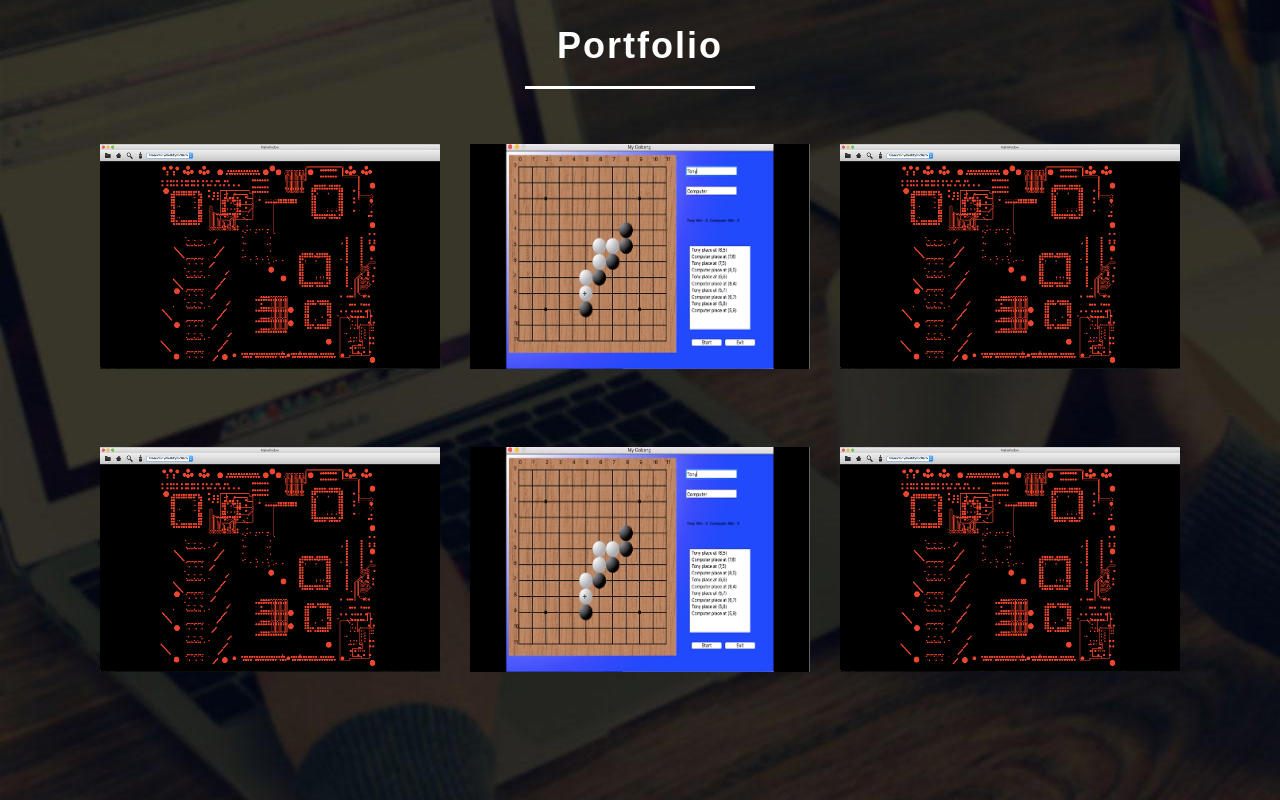
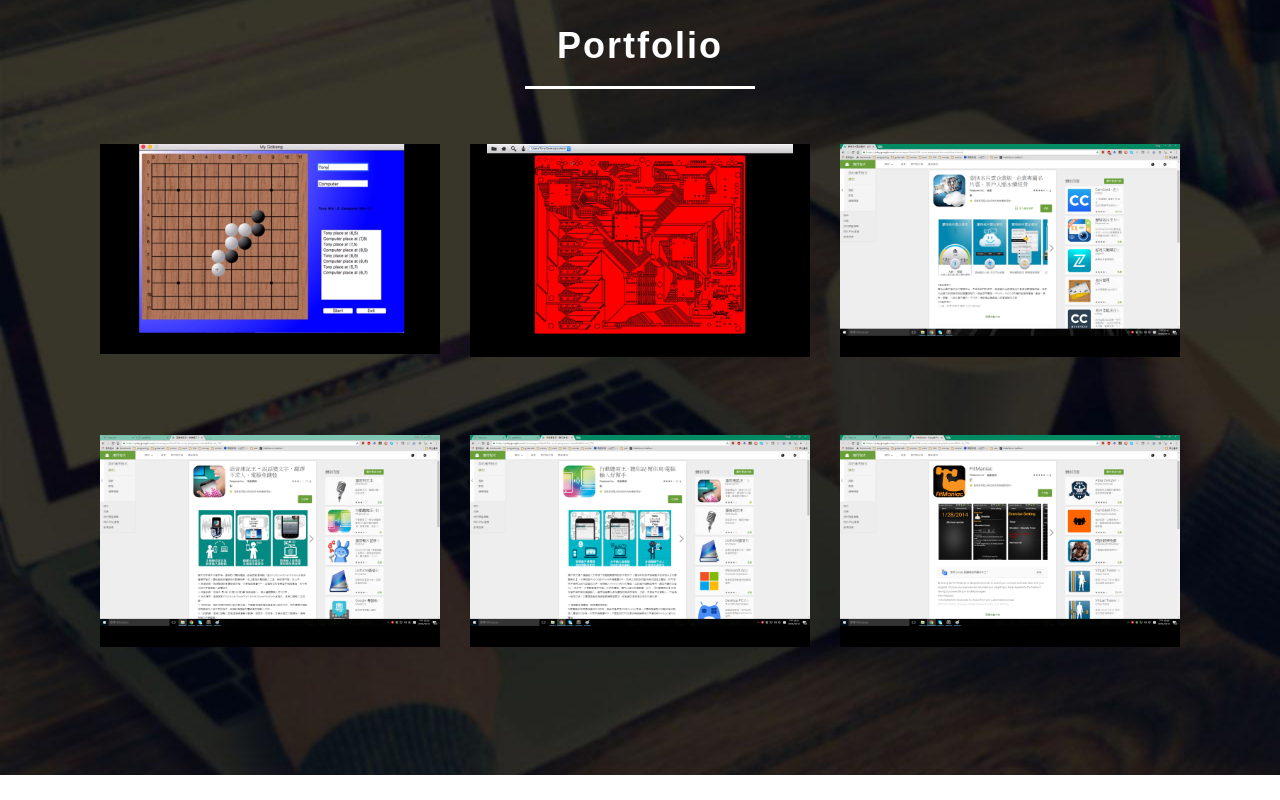
Before and after one commit to tonylin0826/tonylin0826.github.io, a website: page index.html in a window 1280 px wide. Shown: the part 1153-1953 px from the top of the page. After the commit the page ends 1928 px from the top, so only its background shows below. Drawn offline with nearby package versions, Linux system fonts and the light colour scheme.

Commit message:
add portfolio image

```diff
--- a/index.html
+++ b/index.html
@@ -118,26 +118,26 @@
 				</div>
 				<div class="row">
 					<div class="col-sm-4">
-						<img src="resources/asset/gbr/1.png" class="img-responsive " style="min-height: 225px;">
+						<img src="resources/asset/gobang/p1.png" class="img-responsive" >
 					</div>
 					<div class="col-sm-4">
-						<img src="resources/asset/gobang/1.png" class="img-responsive" style="min-height: 225px; ">
+						<img src="resources/asset/gbr/p1.png" class="img-responsive ">
 					</div>
 					<div class="col-sm-4">
-						<img src="resources/asset/gbr/1.png" class="img-responsive  " style="min-height: 225px; ">
+						<img src="resources/asset/wcc/p1.png" class="img-responsive " >
 					</div>
 
 				</div>
-
 				<div class="row">
 					<div class="col-sm-4">
-						<img src="resources/asset/gbr/1.png" class="img-responsive " style="min-height: 225px;">
+						<div class="transparant-port"></div>
+						<img src="resources/asset/viatalk/p1.png" class="img-responsive " >
 					</div>
 					<div class="col-sm-4">
-						<img src="resources/asset/gobang/1.png" class="img-responsive" style="min-height: 225px; ">
+						<img src="resources/asset/viatalkbt/p1.png" class="img-responsive" >
 					</div>
 					<div class="col-sm-4">
-						<img src="resources/asset/gbr/1.png" class="img-responsive  " style="min-height: 225px; ">
+						<img src="resources/asset/fitmaniac/p1.png" class="img-responsive ">
 					</div>
 
 				</div>
```
Also changed, not shown: resources/css/style.css (+7 -0 lines), resources/asset/fitmaniac/p1.png (added), resources/asset/gbr/p1.png (added), resources/asset/gobang/p1.png (added), resources/asset/viatalk/logo.webp (added), resources/asset/viatalk/p1.png (added), resources/asset/viatalkbt/logo.webp (added), resources/asset/viatalkbt/p1.png (added), resources/asset/wcc/logo.webp (added), resources/asset/wcc/p1.png (added).
